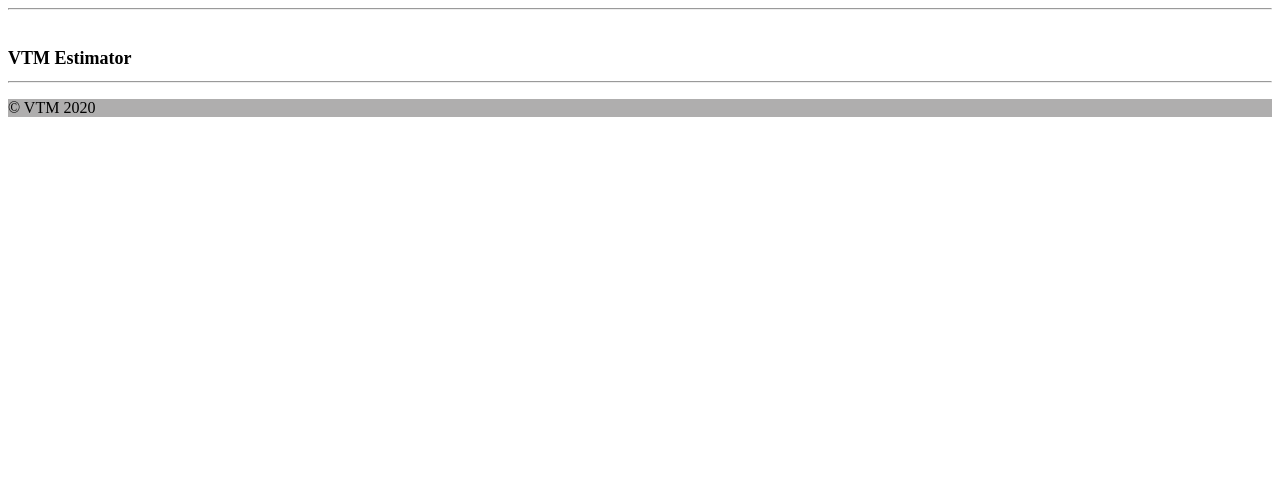
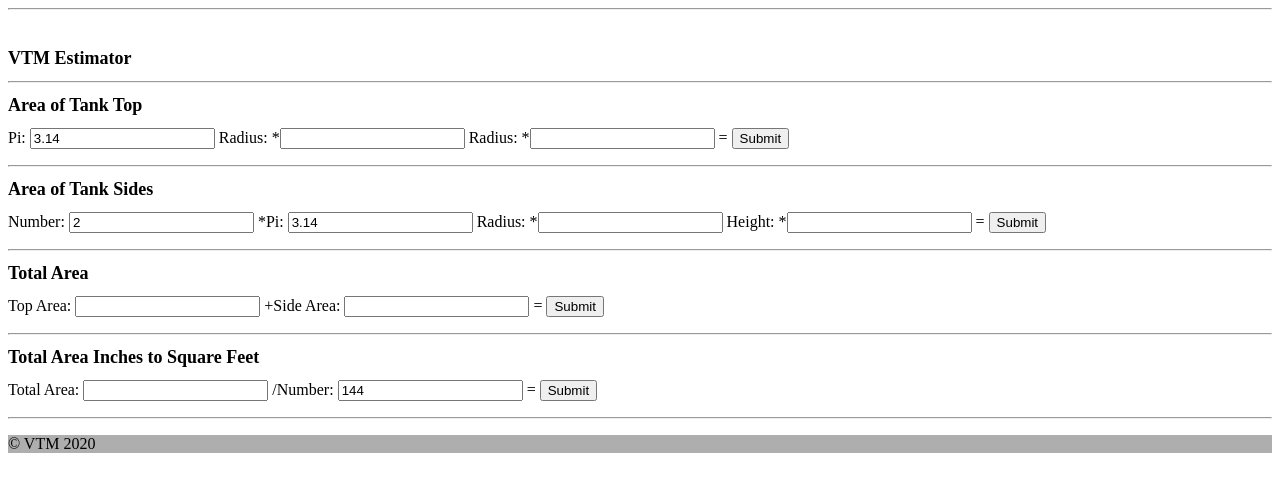
Before and after one commit to phoenixdoan/DevOps, a Flask app: page /estimate in a window 1280 px wide. Shown: the part 109-601 px from the top of the page. Run offline with Flask 2, Linux system fonts and the light colour scheme.

Commit message:
creating 1/2 calculations

```diff
--- a/app.py
+++ b/app.py
@@ -1,8 +1,9 @@
 from flask import Flask
-from flask import render_template
+from flask import render_template, redirect, request, url_for
 
 app = Flask(__name__)
 
+estimate_list= [{"request":"200 200"}]
 @app.route('/')
 def index():
     return render_template('index.html', pageTitle="Vertical Tank Maintenance")
@@ -13,7 +14,28 @@ def about():
 
 @app.route('/estimate')
 def estimate():
-    return render_template('estimate.html',pageTitle="Tank Painting Estimate")
+    return render_template('estimate.html',pageTitle="Tank Painting Estimate", values = estimate_list)
+
+@app.route('/generate_estimate', methods=['GET', 'POST'])
+def generate_estimate():
+    if request.method =='POST':
+        form = request.form
+        Radius = form['Radius']
+        Height = form['Height']
+        print(Radius)
+        print(Height)
+        estimate_dictionary = {"request": Radius + " " + Height}
+        print(estimate_dictionary)
+        estimate_list.append(estimate_dictionary)
+        print(estimate_list)
+        return redirect(url_for('estimate'))
+    return redirect(url_for('estimate'))
+
+
+
+
+
+
 
 if __name__ == '__main__':
     app.run(debug=True)
--- a/static/css/stylesheet.css
+++ b/static/css/stylesheet.css
@@ -32,3 +32,7 @@ h2{
 .footer{
     background-color: rgb(175, 174, 174)
 }
+
+output {
+    display: inline;
+  }
--- a/templates/estimate.html
+++ b/templates/estimate.html
@@ -5,4 +5,52 @@
 {% block body %}
 <h1> VTM Estimator </h1>
 <hr>
+
+    <h1>Area of Tank Top</h1>
+    <form oninput="x.value=parseFloat(pi.value)*parseFloat(Radius.value)*parseFloat(Radius.value)">
+        <label for="Pi">Pi:</label>
+        <input type="float" id="pi" value="3.14">
+        <label for="Radius">Radius:</label>
+        *<input type="float" id="Radius" name="Radius">
+        <label for="Radius">Radius:</label>
+        *<input type="float" id="Radius" name="Radius">
+        =<output name="x" for="pi*Radius*Radius"></output>
+        <input type="submit" id="submit" value="Submit" />
+    </form>
+    <hr>
+    <h1>Area of Tank Sides</h1>
+    <form oninput="x.value=parseFloat(num.value)*(parseFloat(pi.value)*(parseFloat(Radius.value)*parseFloat(Height.value)))">
+        <label for="number">Number:</label>
+        <input type="float" id="num" value="2">
+        *<label for="Pi">Pi:</label>
+        <input type="float" id="pi" value="3.14">
+        <label for="Radius">Radius:</label>
+        *<input type="float" id="Radius" name="Radius">
+        <label for="Height">Height:</label>
+        *<input type="float" id="Height" name="Height">
+        =<output name="x" for="pi*Radius*Radius"></output>
+        <input type="submit" id="submit" value="Submit" />
+    </form>
+    <hr>
+    <h1>Total Area</h1>
+    <form oninput="x.value=parseFloat(top.value)+(parseFloat(side.value)">
+        <label for="number">Top Area:</label>
+        <input type="float" id="toparea">
+        +<label for="sidearea">Side Area:</label>
+        <input type="float" id="pi">
+        =<output name="x" for="pi*Radius*Radius"></output>
+        <input type="submit" id="submit" value="Submit" />
+    </form>
+    <hr>
+    <h1>Total Area Inches to Square Feet</h1>
+    <form oninput="x.value=parseFloat(totalarea.value)/(parseFloat(numm.value)">
+        <label for="number">Total Area:</label>
+        <input type="float" id="totalarea">
+        /<label for="numm">Number:</label>
+        <input type="float" id="numm" value="144">
+        =<output name="x" for="pi*Radius*Radius"></output>
+        <input type="submit" id="submit" value="Submit" />
+    </form>
+    <hr>
+
 {% endblock %}
```
